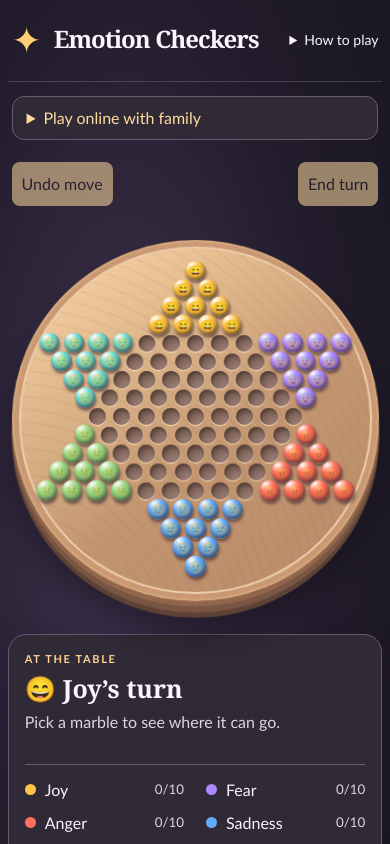
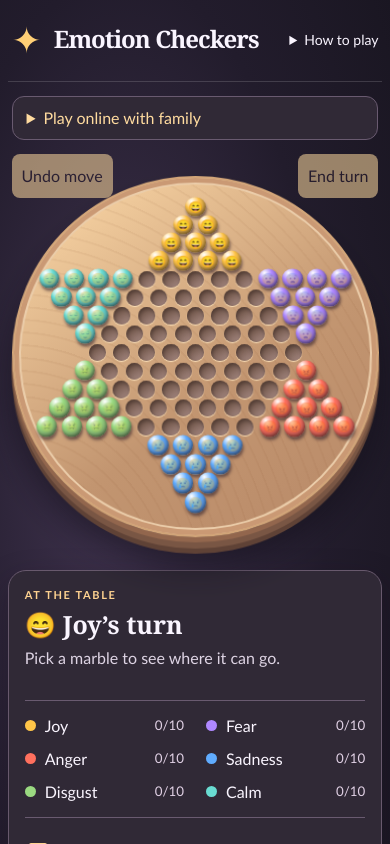
Before and after one commit to harikayedidi/emotion-checkers, a React (Vite) app: page / in a window 390 px wide. Shown: the top 844 px of the page. Built offline with nearby package versions, Linux system fonts and the light colour scheme.

Commit message:
Anchor phone controls to board corners and keep multiplayer exit visible

```diff
--- a/src/components/Board.tsx
+++ b/src/components/Board.tsx
@@ -87,11 +87,10 @@ export default function Board({panel, room, online, busy, onMove, onRematch, onQ
   const endButton=<button className="action move-control" disabled={!mine || !path.length || rotating || busy || winner} onClick={() => act({end:true})}>End turn</button>;
   const winnerName=room?.departedWinner?.name || playerName(team);
   return <main>
-    <header><span className="brand-mark" aria-hidden="true">✦</span><h1>Emotion Checkers</h1>{room && <button className="action quit" disabled={busy} onClick={onQuit}>Quit game</button>}<details className="help"><summary>How to play</summary><div>Race your ten marbles to the opposite point of the star. Step to an empty neighbor or hop over one marble of any color. With chain jumps on, keep hopping with that marble or choose End turn. Each hop crosses one adjacent marble into the empty hole immediately beyond. Pieces stay on the board. Once in your goal, stay inside it. Undo move returns your marble to where it started this turn.</div></details></header>
+    <header className={online ? "multiplayer-header" : undefined}><span className="brand-mark" aria-hidden="true">✦</span><h1>Emotion Checkers</h1>{online && <button className="action quit" disabled={busy} onClick={onQuit}>Quit game</button>}<details className="help"><summary>How to play</summary><div>Race your ten marbles to the opposite point of the star. Step to an empty neighbor or hop over one marble of any color. With chain jumps on, keep hopping with that marble or choose End turn. Each hop crosses one adjacent marble into the empty hole immediately beyond. Pieces stay on the board. Once in your goal, stay inside it. Undo move returns your marble to where it started this turn.</div></details></header>
     {panel}
     {(!online || room) && <div className="table" ref={boardElement}>
-      <div className="mobile-turn-actions">{undoButton}{endButton}</div>
-      <BoardView rotating={rotating}>
+      <BoardView rotating={rotating} controls={<div className="mobile-turn-actions">{undoButton}{endButton}</div>}>
         {rows.map((row, r) => <div className="row" key={r}>{row.map((c, i) => {
           const piece = board[c.id];
           const own = piece === team && (!path.length || selected === c.id);
--- a/src/components/BoardView.tsx
+++ b/src/components/BoardView.tsx
@@ -1,6 +1,6 @@
 import { useRef, useState, type CSSProperties, type PointerEvent, type ReactNode } from "react";
 
-export default function BoardView({ rotating, children }: { rotating: boolean; children: ReactNode }) {
+export default function BoardView({ rotating, controls, children }: { rotating: boolean; controls?: ReactNode; children: ReactNode }) {
   const [angle, setAngle] = useState(0);
   const drag = useRef<{ pointer: number; angle: number } | null>(null);
 
@@ -13,6 +13,7 @@ export default function BoardView({ rotating, children }: { rotating: boolean; c
   }
 
   return <section className="tray" aria-label="Chinese checkers board">
+    {controls}
     <div className="disc" style={{ "--angle": angle + "deg" } as CSSProperties}>
       <div className="holes">{children}</div>
       {rotating && <div className="turn-surface" aria-hidden="true"
--- a/src/components/FamilyRoom.tsx
+++ b/src/components/FamilyRoom.tsx
@@ -174,5 +174,5 @@ export default function FamilyRoom() {
     <a href="#">Same-device game</a></div>}
     {busy && !room && <p role="status">Checking your browser…</p>}
     {error && <p role="status">{error}</p>}</details>;
-  return <Board key={id || "local"} panel={panel} onQuit={()=>{if(window.confirm("Quit this game and free your seat? The other players can invite someone to take your place.")) void send("quit");}} room={room} online={!!id} busy={busy} onRematch={()=>void send("rematch")} onMove={move=>void send("move",move)}/>;
+  return <Board key={id || "local"} panel={panel} onQuit={()=>{if(!room){location.hash="";return;} if(window.confirm("Quit this game and free your seat? The other players can invite someone to take your place.")) void send("quit");}} room={room} online={!!id} busy={busy} onRematch={()=>void send("rematch")} onMove={move=>void send("move",move)}/>;
 }
--- a/src/index.css
+++ b/src/index.css
@@ -21,7 +21,7 @@ aside {padding:24px;background:#302936;border:1px solid #68596d;border-radius:18
 h2 {font: bold clamp(25px,3vw,35px)/1.3 Georgia,serif;margin:5px 0}.turn>p:last-child {color:#ded4e4}
 .teams {margin:18px 0;border-block:1px solid #695a70;padding:10px 0}.teams div,.setting,form,form label {display:flex;align-items:center;gap:9px}.teams div {padding:3px 0}.teams i {width:11px;height:11px;border-radius:50%;background:var(--tint)}small {margin-left:auto;color:#e1d1e5}
 form {justify-content:space-between;margin-top:15px}.setting input {accent-color:#ffd391;width:18px;height:18px}.action,select {color:#2c1f30;border:0;border-radius:8px;background:#ffdb9f;padding:6px 10px}.turn+.action {margin-top:10px}
-@media(max-width:760px){.table{grid-template-columns:1fr;gap:4px}aside{padding:16px}.teams{display:grid;grid-template-columns:repeat(2,1fr);gap:3px 22px}main{padding-top:12px}.help{font-size:14px}.disc{transform:rotateX(10deg)}}
+@media(max-width:760px), (max-height:600px) and (pointer:coarse){.table{grid-template-columns:1fr;gap:4px}aside{padding:16px}.teams{display:grid;grid-template-columns:repeat(2,1fr);gap:3px 22px}main{padding-top:12px}.help{font-size:14px}.disc{transform:rotateX(10deg)}}
 @media(prefers-reduced-motion:reduce){.marble{transition:none}}
 .holes {transform:rotate(var(--angle,0deg))}
 .upright {display:block;transform:rotate(calc(-1 * var(--angle,0deg)))}
@@ -57,9 +57,17 @@ form {justify-content:space-between;margin-top:15px}.setting input {accent-color
 .leaderboard table {width:100%;text-align:left}
 .leaderboard td:last-child,.leaderboard th:last-child {text-align:right}
 .leaderboard td {overflow-wrap:anywhere}
-@media(max-width:760px){
+@media(max-width:760px), (max-height:600px) and (pointer:coarse){
   header {flex-wrap:wrap}
-  .mobile-turn-actions {display:flex;justify-content:space-between;gap:16px;padding:8px 1%}
+  .multiplayer-header {position:sticky;top:0;z-index:6;background:#221c2c;display:grid;grid-template-columns:minmax(0,1fr) auto;gap:4px 12px;padding:6px 2%}
+  .multiplayer-header .brand-mark {display:none}
+  .multiplayer-header h1 {grid-column:1;grid-row:1}
+  .multiplayer-header .help {grid-column:1;grid-row:2;margin:0;width:fit-content}
+  .multiplayer-header .help div {left:0;right:auto}
+  .multiplayer-header .quit {grid-column:2;grid-row:1 / 3;min-height:44px}
+  .tray {position:relative}
+  .mobile-turn-actions {position:absolute;inset:0 1% auto;z-index:2;display:flex;justify-content:space-between;gap:12px;pointer-events:none}
+  .mobile-turn-actions .action {pointer-events:auto}
   .mobile-turn-actions button {min-height:44px}
   .mobile-turn-actions button:disabled {opacity:.55}
   .turn-actions .move-control {display:none}
```
